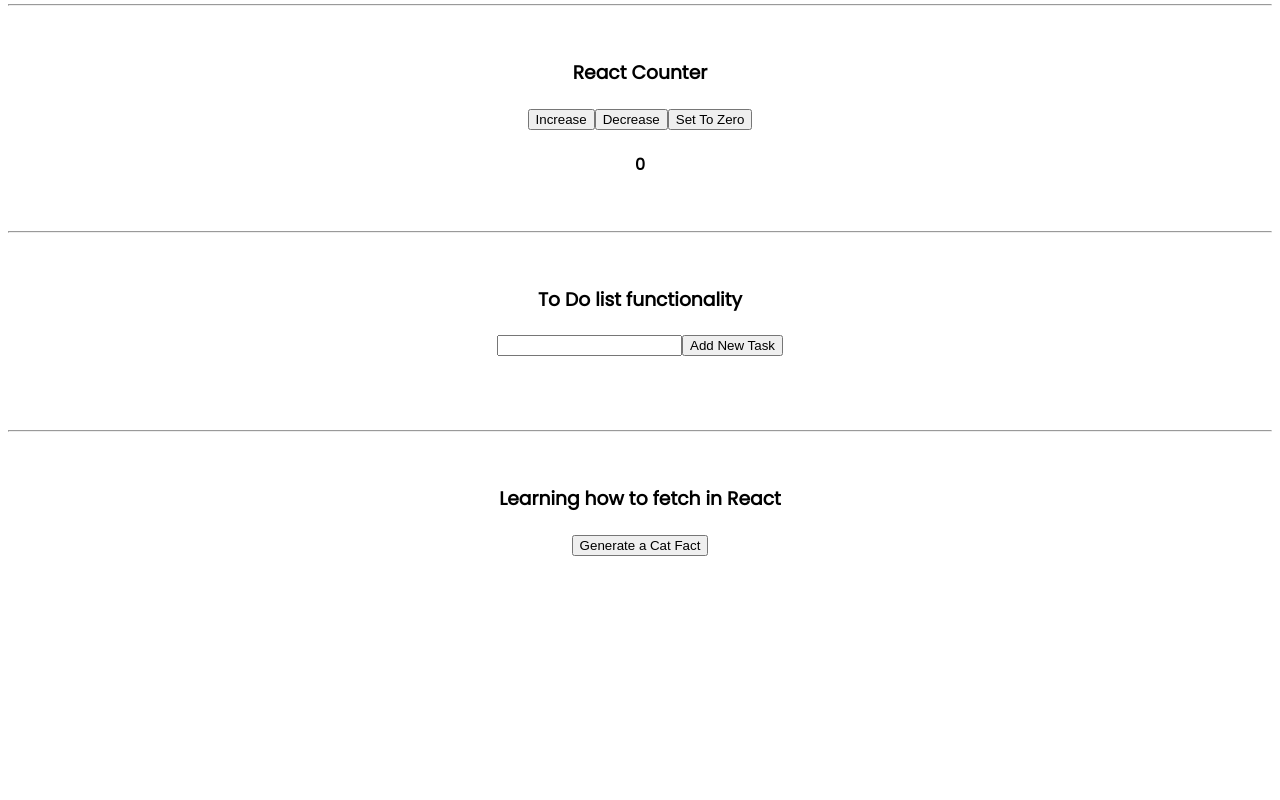
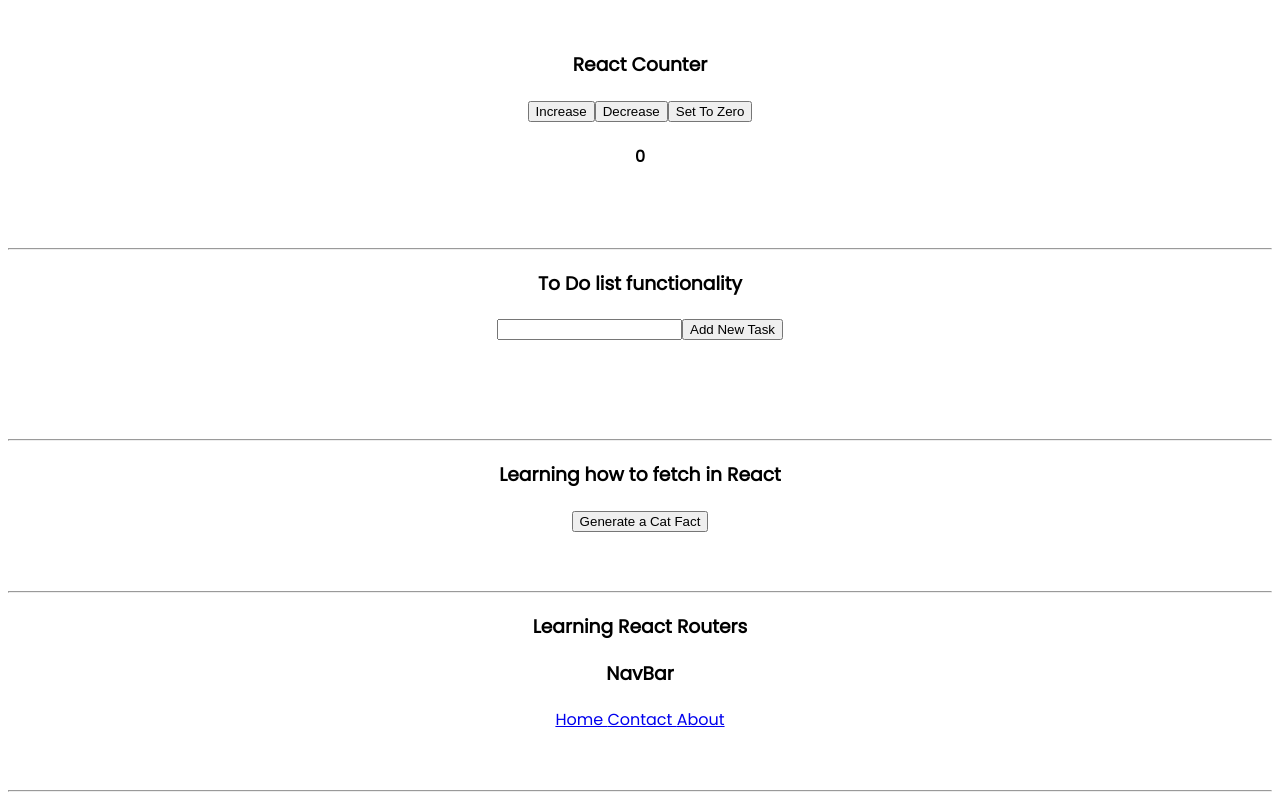
Before and after one commit to hassancodes/react-journey, a React (Vite) app: page / in a window 1280 px wide. Shown: the part 339-1139 px from the top of the page. Before the commit the page ends 904 px from the top, so only its background shows below. Built offline with nearby package versions, Linux system fonts and the light colour scheme.

Commit message:
adding routers

```diff
--- a/package.json
+++ b/package.json
@@ -10,8 +10,10 @@
     "preview": "vite preview"
   },
   "dependencies": {
+    "axios": "^1.4.0",
     "react": "^18.2.0",
-    "react-dom": "^18.2.0"
+    "react-dom": "^18.2.0",
+    "react-router-dom": "^6.14.2"
   },
   "devDependencies": {
     "@types/react": "^18.2.15",
--- a/src/App.jsx
+++ b/src/App.jsx
@@ -1,6 +1,8 @@
 import "./App.css";
 import { Planets } from "./planets";
+import {Home,Contact,About} from "./Pages/Home"
 import { useState, useEffect } from "react";
+import { BrowserRouter as Router,Routes,Route,Link } from "react-router-dom";
 
 // learning states
 
@@ -105,9 +107,7 @@ function App() {
         {password}
       </div>
 
-      <br />
-      <hr />
-      <br />
+      <SpaceComponent />
 
       <h4>Color Changing text component</h4>
 
@@ -125,9 +125,7 @@ function App() {
       <button onClick={settozero}>Set To Zero</button>
       <h4>{counter}</h4>
 
-      <br />
-      <hr />
-      <br />
+      <SpaceComponent />
 
       <h3>To Do list functionality</h3>
       <div className="addTask">
@@ -151,9 +149,7 @@ function App() {
         })}
       </div>
 
-      <br />
-      <hr />
-      <br />
+      <SpaceComponent />
 
       <div>
         <h3>Learning how to fetch in React</h3>
@@ -163,6 +159,29 @@ function App() {
           {fact}
         </div>
       </div>
+
+{/* learning Routes in React */}
+      <SpaceComponent />
+      <div>
+        <h3>Learning React Routers</h3>
+
+        <div>
+          <Router>
+            <h3>NavBar</h3>
+            <Link to={"/home"}>  Home  </Link>
+            <Link to={"/contact"}>  Contact  </Link>
+            <Link to={"/about"}>  About  </Link>
+            <Routes>
+              <Route path="/home" element={<Home />} />
+              <Route path="/contact" element={<Contact />} />
+              <Route path="/about" element={<About />} />
+            </Routes>
+          </Router>
+        </div>
+      </div>
+
+
+      <SpaceComponent />
     </div>
   );
 }
@@ -171,6 +190,10 @@ const ColorComponent = (props) => {
   return <p style={{ color: props.style }}>This is a {props.color} text</p>;
 };
 
-const SpaceComponent = () => {};
+const SpaceComponent = () => {
+  return (
+    <><br /><br /><hr /></>
+  );
+};
 
 export default App;
--- /dev/null
+++ b/src/Pages/Home.jsx
@@ -0,0 +1,12 @@
+export const Home =()=>{
+    return <h1>This is Home page</h1>
+}
+
+export const Contact =()=>{
+    return <h1>This is Contact page</h1>
+}
+
+
+export const About =()=>{
+    return <h1>This is About page</h1>
+}
```
Also changed, not shown: 1 other file (tests, documents, lock files or other folders).
